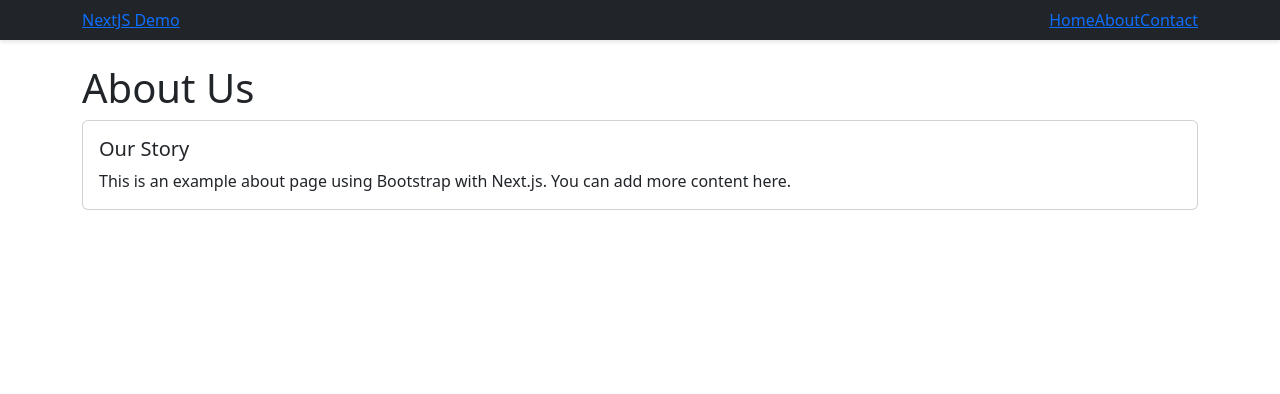
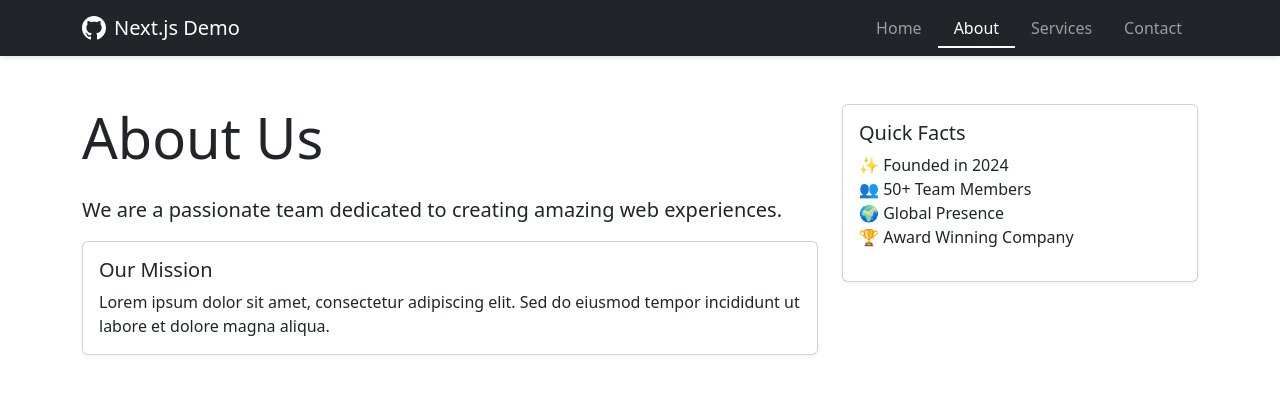
Before and after one commit to ProgrammerNomad/layout-based-next-js-pages-example, a Next.js app: page /about in a window 1280 px wide. Shown: the top 394 px of the page. Built offline with nearby package versions, Linux system fonts and the light colour scheme.

Commit message:
Enhance Navbar and page layouts; add Services page with improved styling and structure

```diff
--- a/components/Navbar.js
+++ b/components/Navbar.js
@@ -1,47 +1,54 @@
-import Link from 'next/link'
-import { useRouter } from 'next/router'
+import Link from 'next/link';
+import { useRouter } from 'next/router';
 
-export default function Navbar() {
-  const router = useRouter()
+const Navbar = () => {
+  const router = useRouter();
 
   const isActive = (path) => {
-    return router.pathname === path ? 'active' : ''
-  }
+    return router.pathname === path ? 'active' : '';
+  };
 
   return (
-    <nav className="navbar navbar-expand-lg navbar-dark bg-dark">
+    <nav className="navbar navbar-expand-lg navbar-dark bg-dark sticky-top">
       <div className="container">
-        <Link href="/" className="navbar-brand">
-          NextJS Demo
+        <Link href="/" legacyBehavior>
+          <a className="navbar-brand d-flex align-items-center">
+            <svg className="me-2" width="24" height="24" fill="currentColor" viewBox="0 0 16 16">
+              <path d="M8 0C3.58 0 0 3.58 0 8c0 3.54 2.29 6.53 5.47 7.59.4.07.55-.17.55-.38 0-.19-.01-.82-.01-1.49-2.01.37-2.53-.49-2.69-.94-.09-.23-.48-.94-.82-1.13-.28-.15-.68-.52-.01-.53.63-.01 1.08.58 1.23.82.72 1.21 1.87.87 2.33.66.07-.52.28-.87.51-1.07-1.78-.2-3.64-.89-3.64-3.95 0-.87.31-1.59.82-2.15-.08-.2-.36-1.02.08-2.12 0 0 .67-.21 2.2.82.64-.18 1.32-.27 2-.27.68 0 1.36.09 2 .27 1.53-1.04 2.2-.82 2.2-.82.44 1.1.16 1.92.08 2.12.51.56.82 1.27.82 2.15 0 3.07-1.87 3.75-3.65 3.95.29.25.54.73.54 1.48 0 1.07-.01 1.93-.01 2.2 0 .21.15.46.55.38A8.012 8.012 0 0 0 16 8c0-4.42-3.58-8-8-8z"/>
+            </svg>
+            Next.js Demo
+          </a>
         </Link>
-        <button
-          className="navbar-toggler"
-          type="button"
-          data-bs-toggle="collapse"
-          data-bs-target="#navbarNav"
-        >
+        <button className="navbar-toggler" type="button" data-bs-toggle="collapse" data-bs-target="#navbarNav">
           <span className="navbar-toggler-icon"></span>
         </button>
         <div className="collapse navbar-collapse" id="navbarNav">
           <ul className="navbar-nav ms-auto">
             <li className="nav-item">
-              <Link href="/" className={`nav-link ${isActive('/')}`}>
-                Home
+              <Link href="/" legacyBehavior>
+                <a className={`nav-link ${isActive('/')}`}>Home</a>
               </Link>
             </li>
             <li className="nav-item">
-              <Link href="/about" className={`nav-link ${isActive('/about')}`}>
-                About
+              <Link href="/about" legacyBehavior>
+                <a className={`nav-link ${isActive('/about')}`}>About</a>
               </Link>
             </li>
             <li className="nav-item">
-              <Link href="/contact" className={`nav-link ${isActive('/contact')}`}>
-                Contact
+              <Link href="/services" legacyBehavior>
+                <a className={`nav-link ${isActive('/services')}`}>Services</a>
+              </Link>
+            </li>
+            <li className="nav-item">
+              <Link href="/contact" legacyBehavior>
+                <a className={`nav-link ${isActive('/contact')}`}>Contact</a>
               </Link>
             </li>
           </ul>
         </div>
       </div>
     </nav>
-  )
-}
+  );
+};
+
+export default Navbar;
--- a/pages/about.js
+++ b/pages/about.js
@@ -1,29 +1,42 @@
-import Head from 'next/head'
-import Navbar from '../components/Navbar'
+import Head from 'next/head';
+import Navbar from '../components/Navbar';
 
 export default function About() {
   return (
-    <div>
+    <>
       <Head>
-        <title>About Us</title>
+        <title>About Us - Next.js Demo</title>
       </Head>
       <Navbar />
-      <main className="container py-4">
+      <main className="container py-5">
         <div className="row">
-          <div className="col-12">
-            <h1>About Us</h1>
+          <div className="col-md-8">
+            <h1 className="display-4 mb-4">About Us</h1>
+            <p className="lead">We are a passionate team dedicated to creating amazing web experiences.</p>
+            <div className="card mb-4">
+              <div className="card-body">
+                <h5 className="card-title">Our Mission</h5>
+                <p className="card-text">
+                  Lorem ipsum dolor sit amet, consectetur adipiscing elit. Sed do eiusmod tempor incididunt ut labore et dolore magna aliqua.
+                </p>
+              </div>
+            </div>
+          </div>
+          <div className="col-md-4">
             <div className="card">
               <div className="card-body">
-                <h5 className="card-title">Our Story</h5>
-                <p className="card-text">
-                  This is an example about page using Bootstrap with Next.js.
-                  You can add more content here.
-                </p>
+                <h5 className="card-title">Quick Facts</h5>
+                <ul className="list-unstyled">
+                  <li>✨ Founded in 2024</li>
+                  <li>👥 50+ Team Members</li>
+                  <li>🌍 Global Presence</li>
+                  <li>🏆 Award Winning Company</li>
+                </ul>
               </div>
             </div>
           </div>
         </div>
       </main>
-    </div>
-  )
+    </>
+  );
 }
--- a/styles/globals.css
+++ b/styles/globals.css
@@ -3,6 +3,10 @@ body {
     padding: 0;
     font-family: -apple-system, BlinkMacSystemFont, 'Segoe UI', Roboto, 'Helvetica Neue', Arial, sans-serif;
     line-height: 1.6;
+    min-height: 100vh;
+    display: flex;
+    flex-direction: column;
+    background-color: #f8f9fa;
 }
 
 h1, h2, h3, h4, h5, h6 {
@@ -79,23 +83,42 @@ a {
   flex: 1;
 }
 
-/* Add these styles to your existing CSS */
+main {
+  flex: 1;
+}
+
 .navbar {
   box-shadow: 0 2px 4px rgba(0,0,0,.1);
 }
 
-.navbar-brand {
-  font-weight: 600;
+.card {
+  transition: transform 0.2s ease-in-out;
+  box-shadow: 0 2px 4px rgba(0,0,0,.05);
+}
+
+.card:hover {
+  transform: translateY(-5px);
 }
 
 .nav-link {
   font-weight: 500;
   padding: 0.5rem 1rem !important;
   transition: color 0.15s ease-in-out;
+  position: relative;
 }
 
 .nav-link.active {
   color: #fff !important;
+}
+
+.nav-link.active::after {
+  content: '';
+  position: absolute;
+  bottom: 0;
+  left: 0;
+  width: 100%;
+  height: 2px;
+  background-color: #fff;
 }
 
 .dropdown-menu {
```
Also changed, not shown: pages/contact.js (+15 -11 lines), pages/services.js (added, +45 -0 lines).
